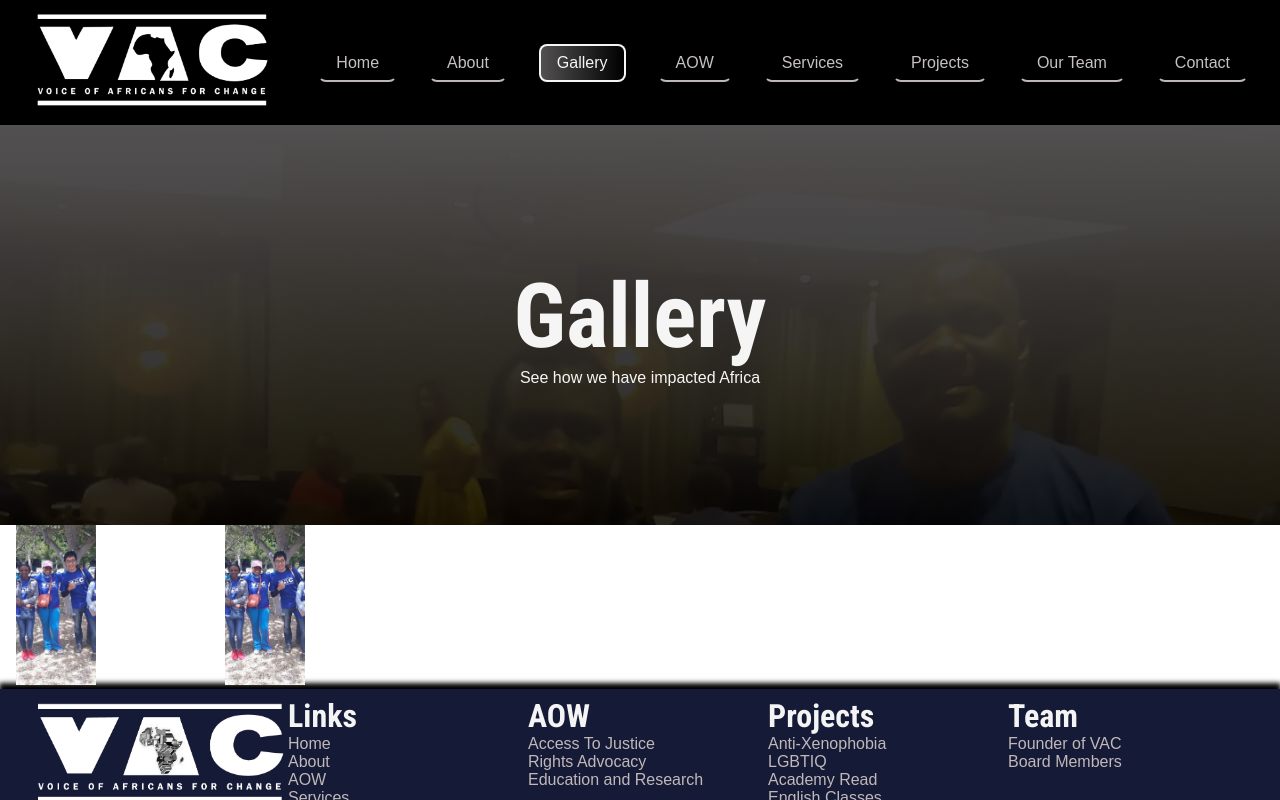
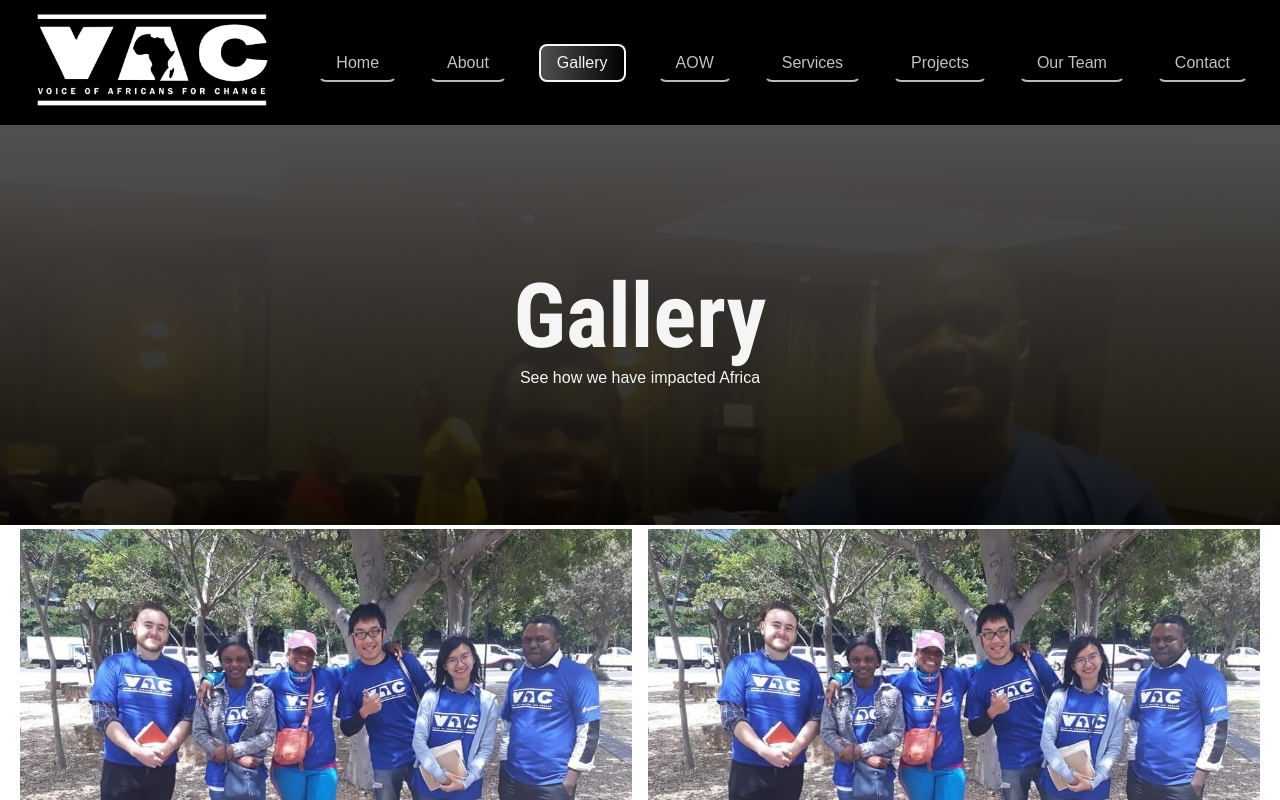
Before and after one commit to Olivier-Kango/VAC, a React (Vite) app: page /Gallery in a window 1280 px wide. Shown: the top 800 px of the page. Built offline with nearby package versions, Linux system fonts and the light colour scheme.

Commit message:
Update gallery.css

```diff
--- a/src/pages/gallery/gallery.css
+++ b/src/pages/gallery/gallery.css
@@ -21,21 +21,18 @@
   }
 
   .gallery_content {
-    padding: 0 var(--rem);
+            padding: 0 var(--rem);
             display: grid;
-            grid-template-columns: repeat(auto-fill, minmax(200px, 1fr));
+            grid-template-columns: repeat(auto-fit, minmax(200px, 1fr));
             gap: 0.5rem;
         }
 
         .grid-item {
-            width: 5rem;
+            padding: 0.25rem;
         }
 
         .grid-item img {
             width: 100%;
-            object-fit: cover;
-          aspect-ratio: 1/2;
-
         }
   }
 
```
